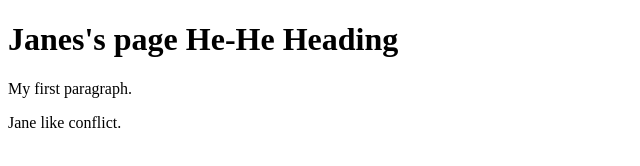
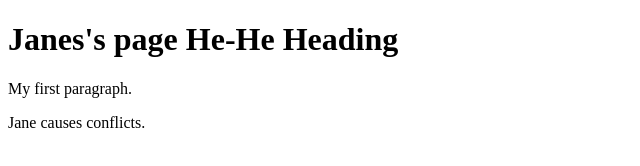
Before and after one commit to kankunnen/text, a plain HTML site: page index.html in a window 1280 px wide. Shown: the full height of the page, 0-640 px from the left. Drawn offline with Linux system fonts and the light colour scheme.

Commit message:
Jane's edits

```diff
--- a/index.html
+++ b/index.html
@@ -5,7 +5,7 @@
 <h1>Janes's page He-He Heading</h1>
 
 <p>My first paragraph.</p>
-<p>Jane like conflict.</p>
+<p>Jane causes conflicts.</p>
 
 </body>
 </html>
```
